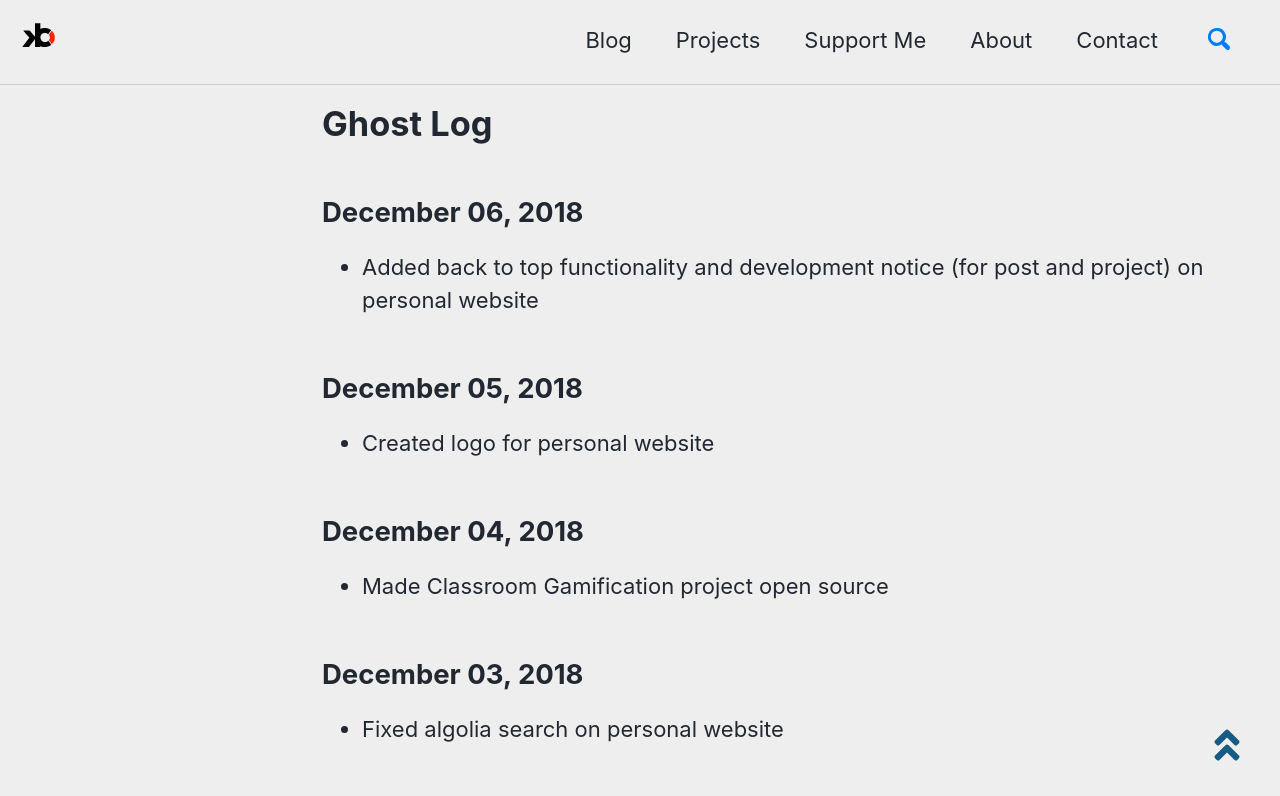
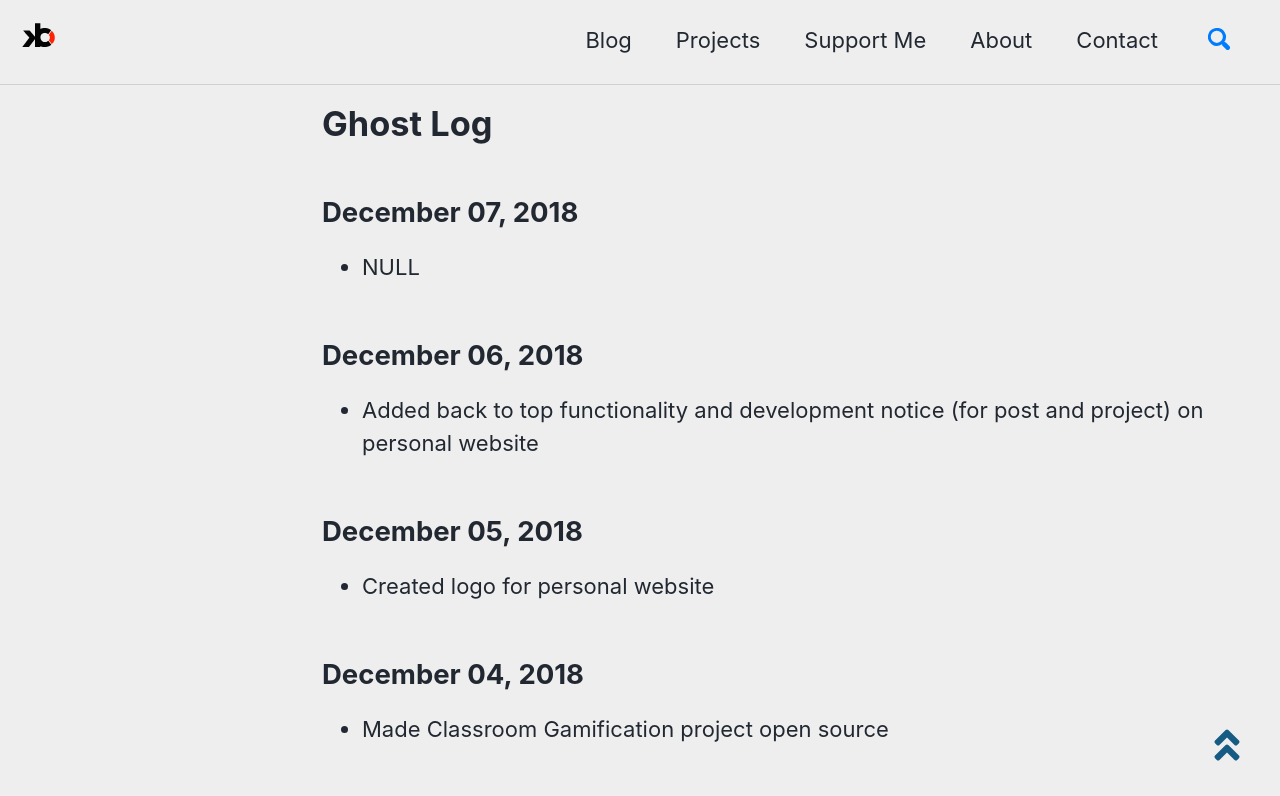
Before and after one commit to kulbhushanchand/kulbhushanchand.github.io-v2, a Jekyll site: the page built from _pages/main/log.md, in a window 1280 px wide and 900 px high, cut to the strip 104-900 px from the top of the window. Built offline with Jekyll 4.4.1, drawn with Linux system fonts in a browser that asks for light colours; cached includes are drawn as plain includes; comment, search, counter and statistics services are not loaded; a style sheet for code colours, icons or effects is not loaded.

Commit message:
Update log.md

```diff
--- a/_pages/main/log.md
+++ b/_pages/main/log.md
@@ -16,6 +16,8 @@ toc: false
 
 
 {% assign dateFormat = '%B %d, %Y' %}
+## {{ "2018-12-07" | date: dateFormat }}
+- NULL
 
 ## {{ "2018-12-06" | date: dateFormat }}
 - Added back to top functionality and development notice (for post and project) on personal website
```
